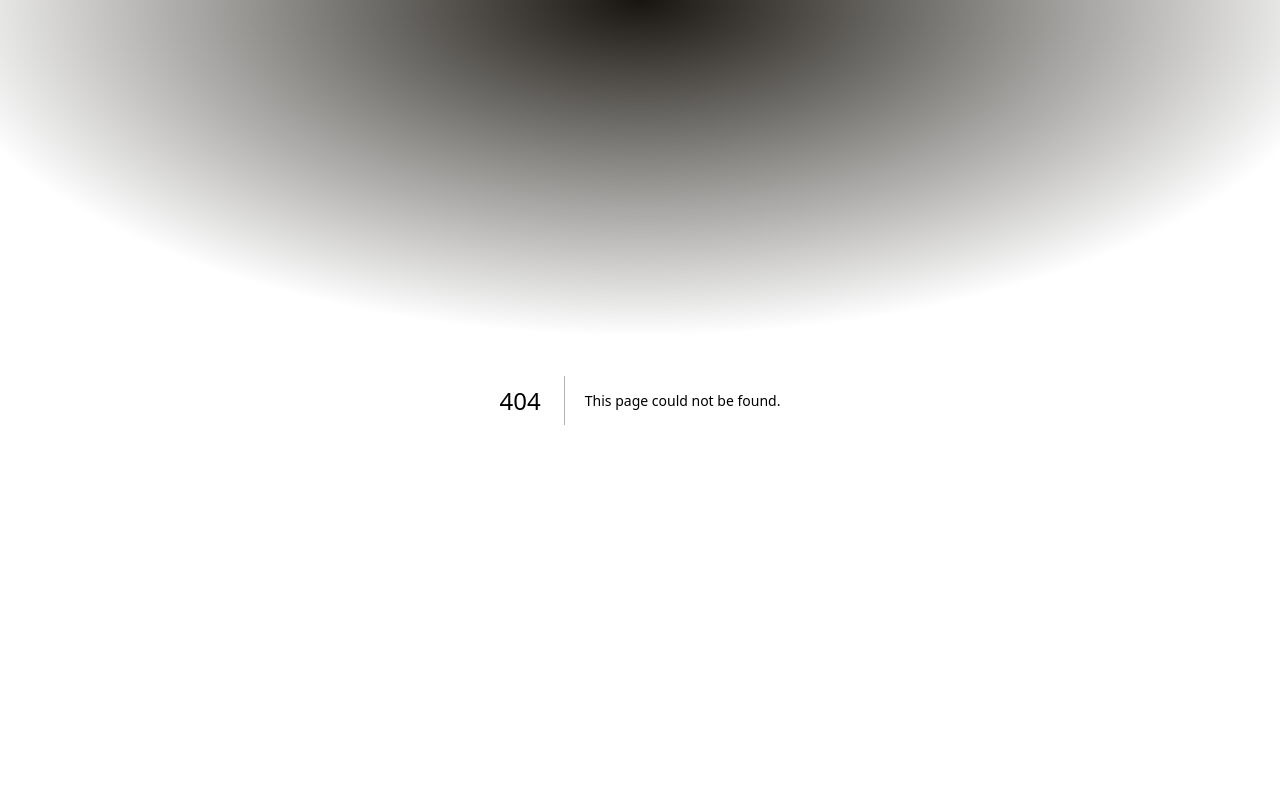
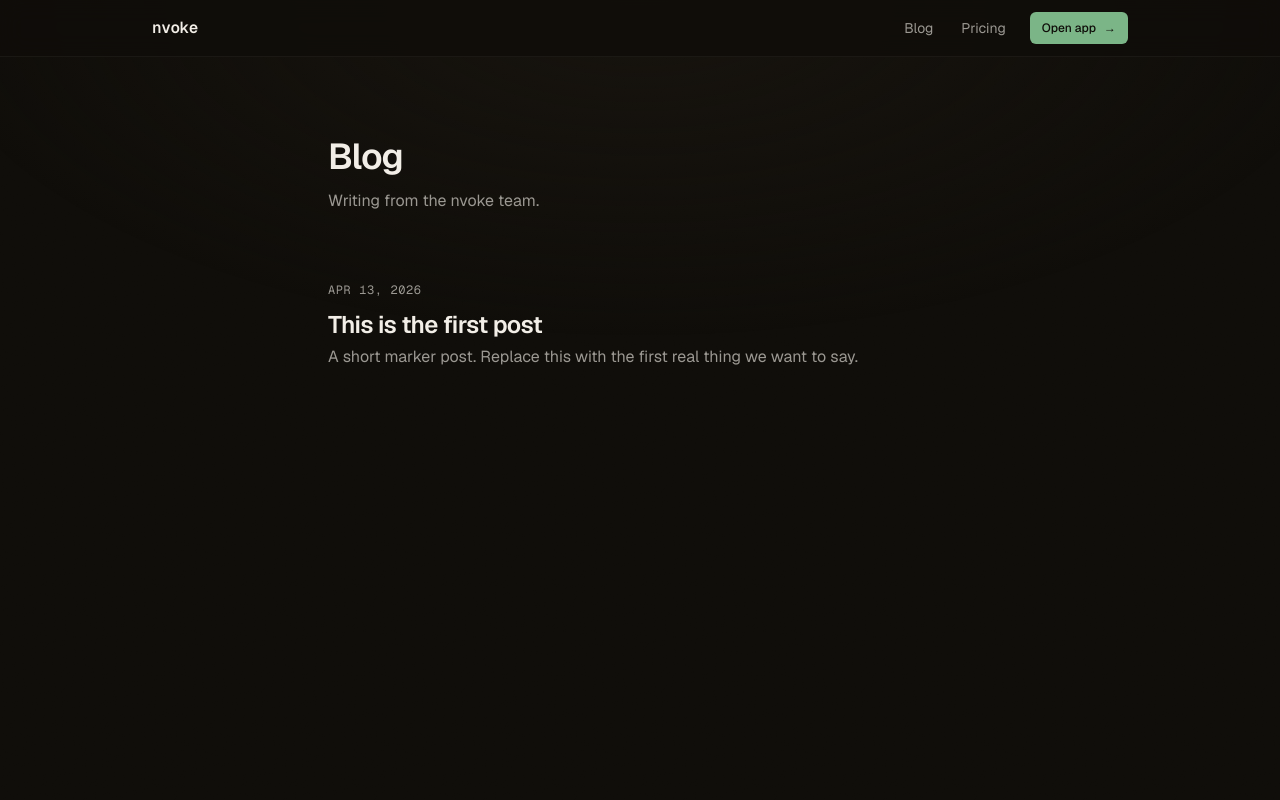
Before and after one commit to Mopra/nvoke.run.website, a Next.js app: page /blog in a window 1280 px wide. Before the commit this address had no page. Shown: the top 800 px of the page. Built offline with nearby package versions, Linux system fonts and the light colour scheme.

Commit message:
feat: blog index page with post listing

```diff
--- /dev/null
+++ b/app/blog/layout.tsx
@@ -0,0 +1,12 @@
+import { Header } from '@/components/site/header';
+import { Footer } from '@/components/site/footer';
+
+export default function BlogLayout({ children }: { children: React.ReactNode }) {
+  return (
+    <>
+      <Header />
+      <main className="min-h-[calc(100vh-3.5rem)]">{children}</main>
+      <Footer />
+    </>
+  );
+}
--- /dev/null
+++ b/app/blog/page.tsx
@@ -0,0 +1,49 @@
+import Link from 'next/link';
+import { getAllPosts } from '@/lib/blog';
+import { buildMetadata } from '@/lib/seo';
+
+export const metadata = buildMetadata({
+  title: 'Blog',
+  description: 'Writing from the nvoke team.',
+  path: '/blog'
+});
+
+// ISR: re-evaluate hourly so future-dated posts go live automatically
+export const revalidate = 3600;
+
+function formatDate(d: Date): string {
+  return d.toLocaleDateString('en-US', { year: 'numeric', month: 'short', day: 'numeric' });
+}
+
+export default function BlogIndexPage() {
+  const posts = getAllPosts();
+
+  return (
+    <div className="mx-auto max-w-2xl px-6 py-20">
+      <header>
+        <h1 className="text-4xl font-semibold tracking-tight text-foreground">Blog</h1>
+        <p className="mt-3 text-muted-foreground">Writing from the nvoke team.</p>
+      </header>
+
+      {posts.length === 0 ? (
+        <p className="mt-16 text-muted-foreground">No posts yet.</p>
+      ) : (
+        <ul className="mt-16 space-y-10">
+          {posts.map((post) => (
+            <li key={post.slug}>
+              <time className="font-mono text-xs uppercase tracking-wider text-muted-foreground">
+                {formatDate(post.frontmatter.date)}
+              </time>
+              <h2 className="mt-2 text-2xl font-semibold tracking-tight">
+                <Link href={`/blog/${post.slug}`} className="text-foreground hover:text-primary">
+                  {post.frontmatter.title}
+                </Link>
+              </h2>
+              <p className="mt-1 text-muted-foreground">{post.frontmatter.description}</p>
+            </li>
+          ))}
+        </ul>
+      )}
+    </div>
+  );
+}
```
